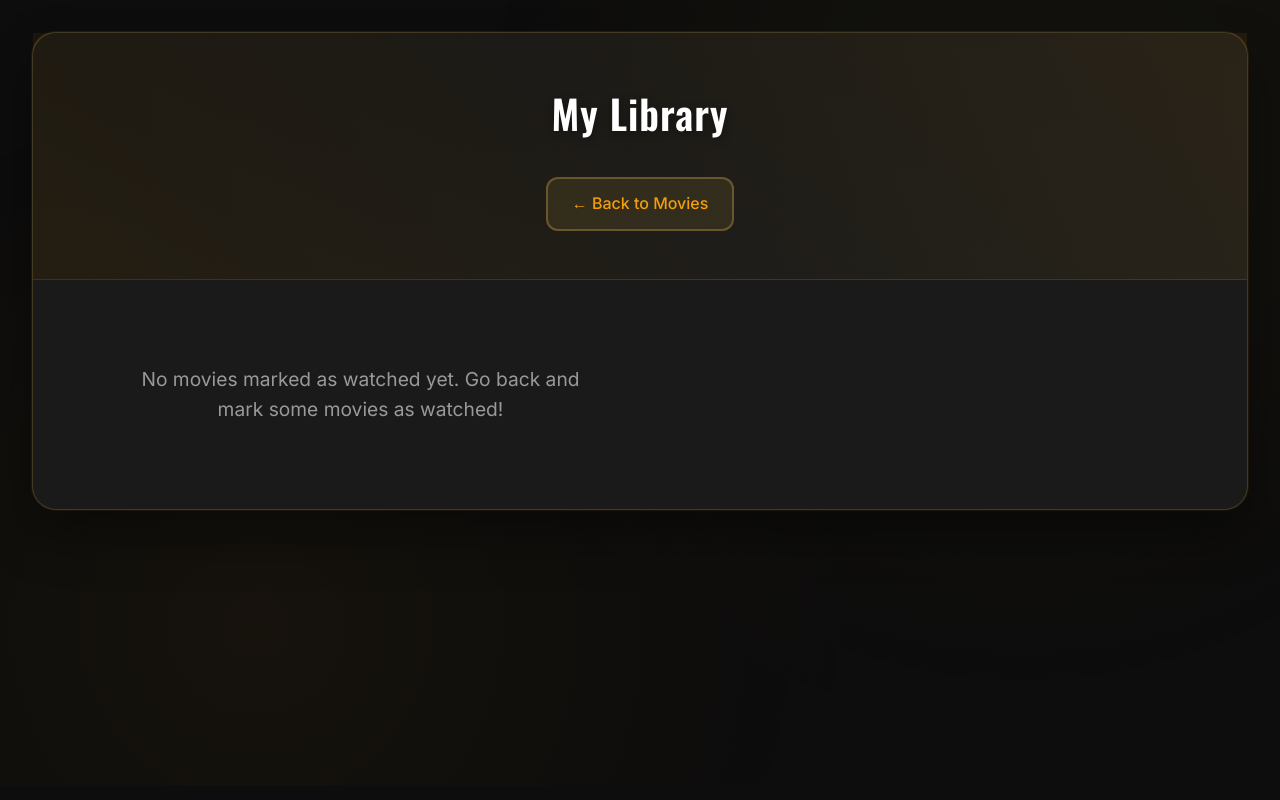
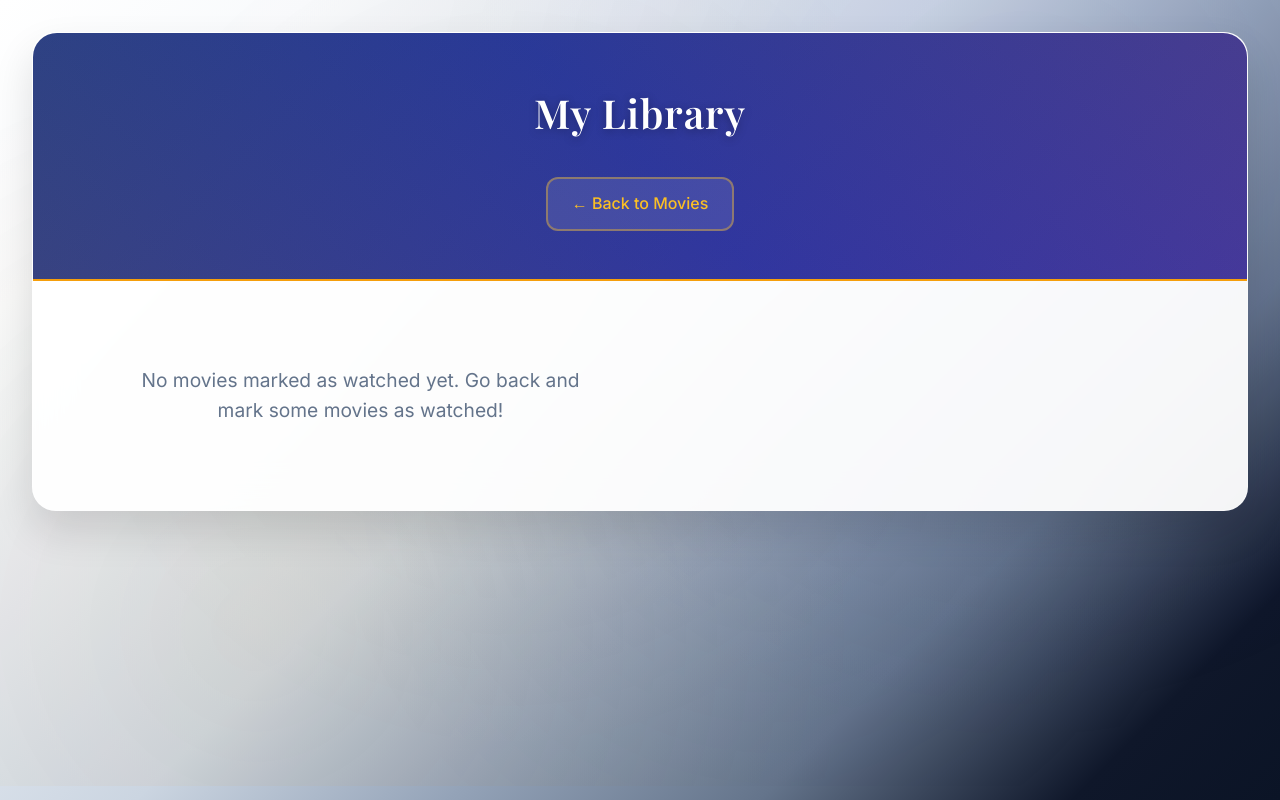
Before and after one commit to Drakebellisarii/FlickFinda, a Flask app: page /ratings in a window 1280 px wide. Run offline with Flask 3, Linux system fonts and the light colour scheme.

Commit message:
Restyle ratings.html CSS to match login page light theme design system
Co-authored-by: Drakebellisarii <144170639+Drakebellisarii@users.noreply.github.com>

```diff
--- a/src/movie_app/templates/ratings.html
+++ b/src/movie_app/templates/ratings.html
@@ -4,36 +4,52 @@
     <meta charset="UTF-8">
     <meta name="viewport" content="width=device-width, initial-scale=1.0">
     <title>My Movie Ratings - FlickFinda</title>
-    <link href="https://fonts.googleapis.com/css2?family=Bebas+Neue&family=Oswald:wght@400;500;600;700&family=Inter:wght@300;400;500;600;700&display=swap" rel="stylesheet">
+    <link href="https://fonts.googleapis.com/css2?family=Inter:wght@300;400;500;600;700&family=Playfair+Display:wght@400;500;600;700&display=swap" rel="stylesheet">
     <link rel="stylesheet" href="https://cdnjs.cloudflare.com/ajax/libs/font-awesome/6.4.0/css/all.min.css">
     <style>
         :root {
-            /* Luxury Cinema Dark Palette */
-            --primary: #E5B94E;
+            --primary-blue: #1E3A8A;
+            --secondary-blue: #3730A3;
+            --accent-blue: #6366F1;
+            --light-blue: #E0E7FF;
+            --dark-blue: #0F172A;
+            --navy-bg: #0F172A;
+            --dark-navy: #0B1426;
+
             --primary-gold: #F59E0B;
             --secondary-gold: #FBBF24;
             --accent-gold: #FCD34D;
-            --secondary: #1a1a1a;
-            --primary-bg: #0D0D0D;
-            --secondary-bg: #141414;
-            --background: #0D0D0D;
-            --card-bg: #1a1a1a;
-            --text: #E8E8E8;
-            --text-muted: #999999;
-            --primary-text: #E8E8E8;
-            --secondary-text: #CCCCCC;
-            --muted-text: #999999;
-            --border-color: rgba(229, 185, 78, 0.3);
-            --border-light: rgba(229, 185, 78, 0.15);
-            --border-medium: rgba(229, 185, 78, 0.25);
-            --border-dark: rgba(229, 185, 78, 0.1);
-            --shadow-md: 0 4px 6px rgba(0, 0, 0, 0.4);
-            --shadow-lg: 0 10px 25px rgba(0, 0, 0, 0.5);
-            --shadow-xl: 0 20px 40px rgba(0, 0, 0, 0.6);
+
+            --primary-bg: #FFFFFF;
+            --secondary-bg: #F8FAFC;
+            --tertiary-bg: #F1F5F9;
+            --card-bg: rgba(255, 255, 255, 0.95);
+
+            --primary-text: #1E293B;
+            --secondary-text: #475569;
+            --muted-text: #64748B;
+            --light-text: #94A3B8;
+
+            --text: #1E293B;
+            --primary: #1E3A8A;
+            --secondary: #F1F5F9;
+
+            --border-color: rgba(30, 58, 138, 0.15);
+            --border-light: rgba(30, 58, 138, 0.1);
+            --border-medium: rgba(30, 58, 138, 0.2);
+            --border-dark: rgba(30, 58, 138, 0.05);
+
+            --shadow-sm: 0 1px 3px rgba(0, 0, 0, 0.05);
+            --shadow-md: 0 4px 6px rgba(0, 0, 0, 0.07);
+            --shadow-lg: 0 10px 25px rgba(0, 0, 0, 0.1);
+            --shadow-xl: 0 20px 40px rgba(0, 0, 0, 0.12);
             --shadow-gold: 0 8px 25px rgba(245, 158, 11, 0.2);
+
+            --radius-sm: 8px;
             --radius-md: 12px;
             --radius-lg: 16px;
             --radius-xl: 24px;
+
             --transition: all 0.3s cubic-bezier(0.4, 0, 0.2, 1);
             --transition-fast: all 0.15s cubic-bezier(0.4, 0, 0.2, 1);
         }
@@ -46,7 +62,16 @@
 
         body {
             font-family: 'Inter', sans-serif;
-            background: #0D0D0D;
+            background:
+                linear-gradient(135deg,
+                    #FFFFFF 0%,
+                    #F8FAFC 15%,
+                    #E2E8F0 30%,
+                    #CBD5E1 45%,
+                    #94A3B8 60%,
+                    #64748B 75%,
+                    var(--navy-bg) 90%,
+                    var(--dark-navy) 100%);
             min-height: 100vh;
             padding: 2rem;
             line-height: 1.6;
@@ -64,8 +89,10 @@
             right: 0;
             bottom: 0;
             background:
-                radial-gradient(circle at 20% 80%, rgba(245, 158, 11, 0.05) 0%, transparent 50%),
-                radial-gradient(circle at 80% 20%, rgba(229, 185, 78, 0.05) 0%, transparent 50%);
+                radial-gradient(circle at 20% 80%, rgba(245, 158, 11, 0.08) 0%, transparent 50%),
+                radial-gradient(circle at 80% 20%, rgba(99, 102, 241, 0.08) 0%, transparent 50%),
+                radial-gradient(circle at 40% 40%, rgba(245, 158, 11, 0.05) 0%, transparent 50%),
+                radial-gradient(circle at 60% 60%, rgba(30, 58, 138, 0.06) 0%, transparent 50%);
             animation: backgroundFloat 25s ease-in-out infinite;
             pointer-events: none;
             z-index: 0;
@@ -80,12 +107,11 @@
             max-width: 1400px;
             margin: 0 auto;
             background: var(--card-bg);
-            border: 1px solid rgba(229, 185, 78, 0.2);
+            backdrop-filter: blur(20px);
+            border: 1px solid rgba(255, 255, 255, 0.3);
             border-radius: var(--radius-xl);
             padding: 3rem;
-            box-shadow:
-                0 25px 50px rgba(0, 0, 0, 0.4),
-                0 0 0 1px rgba(245, 158, 11, 0.1);
+            box-shadow: var(--shadow-xl);
             position: relative;
             z-index: 1;
         }
@@ -94,12 +120,12 @@
             text-align: center;
             margin-bottom: 3rem;
             padding-bottom: 2rem;
-            background: linear-gradient(135deg, #111111 0%, #1a1a1a 100%);
+            background: linear-gradient(135deg, #1E3A8A 0%, #3730A3 100%);
             border-radius: var(--radius-xl) var(--radius-xl) 0 0;
             margin: -3rem -3rem 3rem -3rem;
             padding: 3rem;
             position: relative;
-            border-bottom: 1px solid rgba(229, 185, 78, 0.2);
+            border-bottom: 2px solid var(--primary-gold);
         }
 
         .header::before {
@@ -110,19 +136,20 @@
             right: 0;
             bottom: 0;
             background: linear-gradient(45deg,
-                rgba(245, 158, 11, 0.08) 0%,
-                rgba(229, 185, 78, 0.04) 50%,
-                rgba(245, 158, 11, 0.08) 100%);
+                rgba(245, 158, 11, 0.1) 0%,
+                rgba(99, 102, 241, 0.05) 50%,
+                rgba(245, 158, 11, 0.1) 100%);
             pointer-events: none;
+            border-radius: var(--radius-xl) var(--radius-xl) 0 0;
         }
 
         h1 {
             color: #FFFFFF;
             font-size: 2.5rem;
             font-weight: 600;
-            font-family: 'Oswald', sans-serif;
+            font-family: 'Playfair Display', serif;
             letter-spacing: 1px;
-            text-shadow: 0 2px 10px rgba(0, 0, 0, 0.4);
+            text-shadow: 0 2px 10px rgba(0, 0, 0, 0.3);
             margin-bottom: 1rem;
             position: relative;
             z-index: 2;
@@ -130,23 +157,23 @@
 
         .nav-link {
             display: inline-block;
-            color: var(--primary-gold);
+            color: var(--secondary-gold);
             text-decoration: none;
             margin-top: 1rem;
             padding: 0.75rem 1.5rem;
-            border: 2px solid rgba(229, 185, 78, 0.3);
+            border: 2px solid rgba(251, 191, 36, 0.4);
             border-radius: var(--radius-md);
             transition: var(--transition);
             font-weight: 500;
             font-family: 'Inter', sans-serif;
-            background: rgba(229, 185, 78, 0.1);
+            background: rgba(255, 255, 255, 0.1);
             position: relative;
             z-index: 2;
         }
 
         .nav-link:hover {
             background: var(--primary-gold);
-            color: #0D0D0D;
+            color: #FFFFFF;
             border-color: var(--primary-gold);
             transform: translateY(-2px);
             box-shadow: 0 4px 12px rgba(245, 158, 11, 0.3);
```
Also changed, not shown: other parts of src/movie_app/templates/ratings.html (+42 -35 lines).
